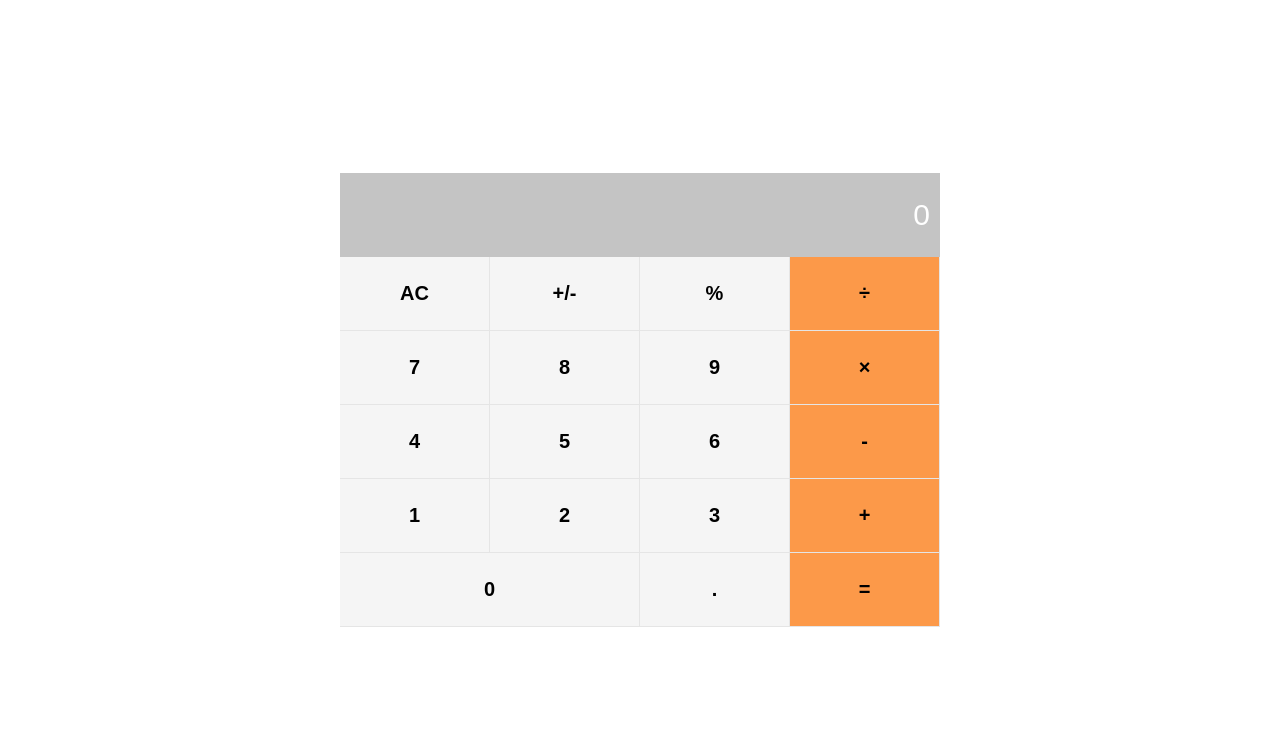
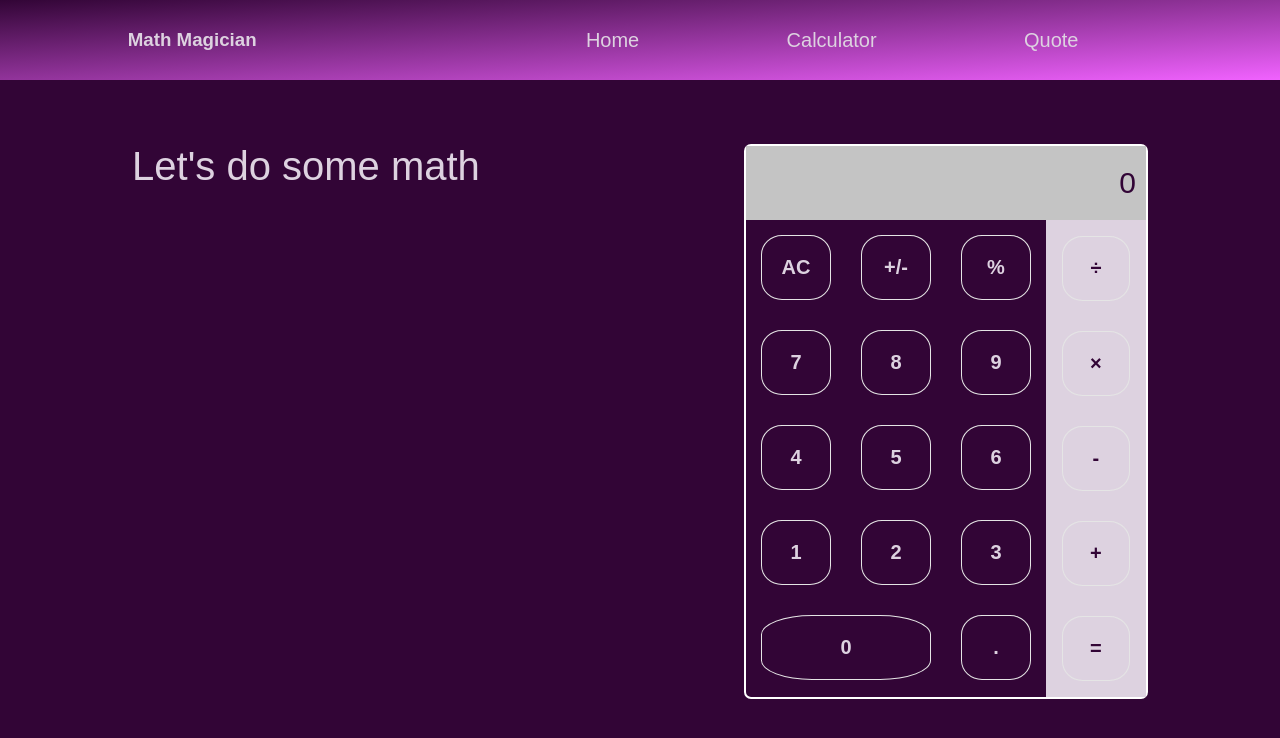
Before and after one commit to divinecharlotte/math-magician, a React (Create React App) app: page /Calculator in a window 1280 px wide. Shown: the top 738 px of the page. Built offline with nearby package versions, Linux system fonts and the light colour scheme.

Commit message:
final touch

```diff
--- a/package.json
+++ b/package.json
@@ -10,6 +10,7 @@
     "big.js": "^6.2.0",
     "react": "^18.2.0",
     "react-dom": "^18.2.0",
+    "react-router-dom": "^6.3.0",
     "react-scripts": "5.0.1",
     "web-vitals": "^2.1.4"
   },
--- a/src/App.js
+++ b/src/App.js
@@ -1,12 +1,27 @@
 import react from 'react';
 import './index.css';
+import {
+  BrowserRouter,
+  Routes,
+  Route,
+} from 'react-router-dom';
+import Nav from './components/Nav';
+import Home from './components/Home';
 import Calculator from './components/Calculator';
+import Quote from './components/Quote';
 
 class App extends react.Component {
   render() {
     return (
-      <div className="App">
-        <Calculator />
+      <div className="app">
+        <BrowserRouter>
+          <Nav />
+          <Routes>
+            <Route path="/" element={<Home />} />
+            <Route path="/Quote" element={<Quote />} />
+            <Route path="/Calculator" element={<Calculator />} />
+          </Routes>
+        </BrowserRouter>
       </div>
     );
   }
--- a/src/components/Calculator.js
+++ b/src/components/Calculator.js
@@ -13,42 +13,106 @@ function Calculator() {
   const handleClick = (buttonName) => setState(({ obj }) => ({ obj: calculate(obj, buttonName) }));
 
   return (
+    <div className="main-container">
+      <div className="calculator-p">
+        <p>Let&apos;s do some math</p>
+      </div>
       <div className="calculator-main-cont">
-
-      <div className="calculator-output">{state.obj.next || state.obj.total || 0}</div>
+        <div className="calculator-output">
+          {state.obj.next || state.obj.total || 0}
+        </div>
         <div className="calculator-wrapper">
           <div className="calculator-numbers-cont">
             <div className="calculator-numbers">
-            <button type="button" onClick={() => handleClick('AC')}>AC</button>
-            <button type="button" onClick={() => handleClick('+/-')}>+/-</button>
-            <button type="button" onClick={() => handleClick('%')}>%</button>
+              <button type="button" onClick={() => handleClick('AC')}>
+                AC
+              </button>
+              <button type="button" onClick={() => handleClick('+/-')}>
+                +/-
+              </button>
+              <button type="button" onClick={() => handleClick('%')}>
+                %
+              </button>
             </div>
             <div className="calculator-numbers">
-            <button type="button" onClick={() => handleClick('7')}>7</button>
-            <button type="button" onClick={() => handleClick('8')}>8</button>
-            <button type="button" onClick={() => handleClick('9')}>9</button>
+              <button type="button" onClick={() => handleClick('7')}>
+                7
+              </button>
+              <button type="button" onClick={() => handleClick('8')}>
+                8
+              </button>
+              <button type="button" onClick={() => handleClick('9')}>
+                9
+              </button>
             </div>
             <div className="calculator-numbers">
-            <button type="button" onClick={() => handleClick('4')}>4</button>
-            <button type="button" onClick={() => handleClick('5')}>5</button>
-            <button type="button" onClick={() => handleClick('6')}>6</button>
+              <button type="button" onClick={() => handleClick('4')}>
+                4
+              </button>
+              <button type="button" onClick={() => handleClick('5')}>
+                5
+              </button>
+              <button type="button" onClick={() => handleClick('6')}>
+                6
+              </button>
             </div>
             <div className="calculator-numbers">
-            <button type="button" onClick={() => handleClick('1')}>1</button>
-            <button type="button" onClick={() => handleClick('2')}>2</button>
-            <button type="button" onClick={() => handleClick('3')}>3</button>
+              <button type="button" onClick={() => handleClick('1')}>
+                1
+              </button>
+              <button type="button" onClick={() => handleClick('2')}>
+                2
+              </button>
+              <button type="button" onClick={() => handleClick('3')}>
+                3
+              </button>
             </div>
             <div className="calculator-numbers">
-            <button type="button" onClick={() => handleClick('0')}>0</button>
-            <button type="button" onClick={() => handleClick('.')}>.</button>
+              <button type="button" onClick={() => handleClick('0')}>
+                0
+              </button>
+              <button type="button" onClick={() => handleClick('.')}>
+                .
+              </button>
             </div>
           </div>
           <div className="calculator-symbol-cont">
-          <button type="button" onClick={() => handleClick('÷')}>÷</button>
-          <button type="button" onClick={() => handleClick('x')}>×</button>
-          <button type="button" onClick={() => handleClick('-')}>-</button>
-          <button type="button" onClick={() => handleClick('+')}>+</button>
-          <button type="button" onClick={() => handleClick('=')}>=</button>
+            <button
+              className="symbol-button"
+              type="button"
+              onClick={() => handleClick('÷')}
+            >
+              ÷
+            </button>
+            <button
+              className="symbol-button"
+              type="button"
+              onClick={() => handleClick('x')}
+            >
+              ×
+            </button>
+            <button
+              className="symbol-button"
+              type="button"
+              onClick={() => handleClick('-')}
+            >
+              -
+            </button>
+            <button
+              className="symbol-button"
+              type="button"
+              onClick={() => handleClick('+')}
+            >
+              +
+            </button>
+            <button
+              className="symbol-button"
+              type="button"
+              onClick={() => handleClick('=')}
+            >
+              =
+            </button>
+          </div>
         </div>
       </div>
     </div>
--- /dev/null
+++ b/src/components/Home.js
@@ -0,0 +1,29 @@
+import React from 'react';
+
+function Home() {
+  return (
+    <div className="home-content">
+      <h4>
+        WELCOME TO MATH MAGICIAN
+      </h4>
+      <p>
+        Lorem ipsum dolor sit amet, consectetur adipisicing elit.
+        Accusantium maximenobis similique nisi voluptatum, numquam
+        perferendis deserunt fuga obcaecati iure,eius omnis aperiam
+        quis. Officia voluptatum maiores soluta eveniet rem. Lorem,
+        ipsum dolor
+
+      </p>
+      <p>
+        Lorem ipsum dolor sit amet, consectetur adipisicing elit.
+        Accusantium maximenobis similique nisi voluptatum, numquam
+        perferendis deserunt fuga obcaecati iure,eius omnis aperiam
+        quis. Officia voluptatum maiores soluta eveniet rem. Lorem,
+        ipsum dolor
+
+      </p>
+    </div>
+  );
+}
+
+export default Home;
--- /dev/null
+++ b/src/components/Nav.js
@@ -0,0 +1,27 @@
+// eslint-disable-line
+import React from 'react';
+import { Link } from 'react-router-dom';
+
+function Nav() {
+  const navStyle = {
+    color: '#ddd2e0',
+  };
+  return (
+    <nav className="navigation">
+      <h3>Math Magician</h3>
+      <ul className="nav-links">
+        <Link style={navStyle} to="/">
+          <li>Home</li>
+        </Link>
+        <Link style={navStyle} to="/Calculator">
+          <li>Calculator</li>
+        </Link>
+        <Link style={navStyle} to="/Quote">
+          <li>Quote</li>
+        </Link>
+      </ul>
+    </nav>
+  );
+}
+
+export default Nav;
--- /dev/null
+++ b/src/components/Quote.js
@@ -0,0 +1,14 @@
+import React from 'react';
+
+function Quote() {
+  return (
+    <div className="home-content ">
+      <p>
+        Mathematics is not about numbers,equations,computation or algorithms:
+        its about understanding. William Paul Thurston
+      </p>
+    </div>
+  );
+}
+
+export default Quote;
--- a/src/index.css
+++ b/src/index.css
@@ -6,43 +6,53 @@ body {
 }
 
 body {
-  width: 100%;
-}
-
-.App {
-  width: 100%;
-  height: 100vh;
-  display: flex;
-  justify-content: center;
-  align-items: center;
+  background-color: #320536;
+  background-repeat: no-repeat;
 }
 
 button {
   font-size: 20px;
   font-weight: 600;
-  padding: 25px 0;
+  padding: 20px 0;
+  margin: 15px;
   outline: none;
   background-color: transparent;
   border: none;
   cursor: pointer;
+  color: #ddd2e0;
+  border-radius: 30%;
 }
 
 button:hover,
 button:focus {
-  background-color: rgba(0, 0, 0, 0.03);
+  background-color: rgba(107, 13, 26, 0.03);
 }
 
 .calculator-main-cont {
-  width: 600px;
+  float: right;
+  width: 400px;
   height: auto;
-  background-color: #f5f5f5;
+  background-color: #320536;
+  border: white solid 2px;
+  border-radius: 7px;
+}
+
+.main-container {
+  display: flex;
+  margin-top: 5%;
+  justify-content: space-around;
+}
+
+.calculator-p {
+  font-size: 40px;
+  color: #ddd2e0;
 }
 
 .calculator-output {
   background-color: #c4c4c4;
   text-align: end;
-  padding: 25px 10px;
-  color: #fff;
+  padding: 20px 10px;
+  color: #320536;
   font-size: 30px;
   font-weight: 500;
 }
@@ -65,13 +75,60 @@ button:focus {
 
 .calculator-numbers button,
 .calculator-symbol-cont button {
-  border-right: 1px solid #e5e5e5;
-  border-bottom: 1px solid #e5e5e5;
+  border: 1px solid #e5e5e5;
 }
 
 .calculator-symbol-cont {
-  background-color: rgba(255, 115, 0, 0.7);
+  background-color: #ddd2e0;
   text-align: center;
   display: grid;
   grid-template-columns: auto;
+  border: 1px solid #ddd2e0;
 }
+
+.symbol-button {
+  color: #320536;
+  border: #320536 solid 1px;
+}
+
+.navigation {
+  display: flex;
+  justify-content: space-around;
+  align-items: center;
+  min-height: 10vh;
+  color: #ddd2e0;
+  background-image: linear-gradient(to bottom right, #320536, #f162ff);
+}
+
+.nav-links {
+  display: flex;
+  width: 50%;
+  justify-content: space-around;
+  align-items: center;
+  list-style: none;
+}
+
+.nav-links a {
+  color: #ddd2e0;
+  text-decoration: none;
+  font-size: 20px;
+}
+
+.nav-links a :hover {
+  text-decoration: underline;
+  color: #830808;
+  transition: 2s;
+}
+
+.home-content {
+  width: 80%;
+  margin: auto;
+  height: 90vh;
+  display: flex;
+  flex-direction: column;
+  justify-content: center;
+  gap: 30px;
+  align-items: center;
+  color: #ddd2e0;
+  font-size: 20px;
+}
```
Also changed, not shown: src/cal5.png (added), 1 other file (tests, documents, lock files or other folders). Lines whose indentation alone changed are shown as unchanged.
